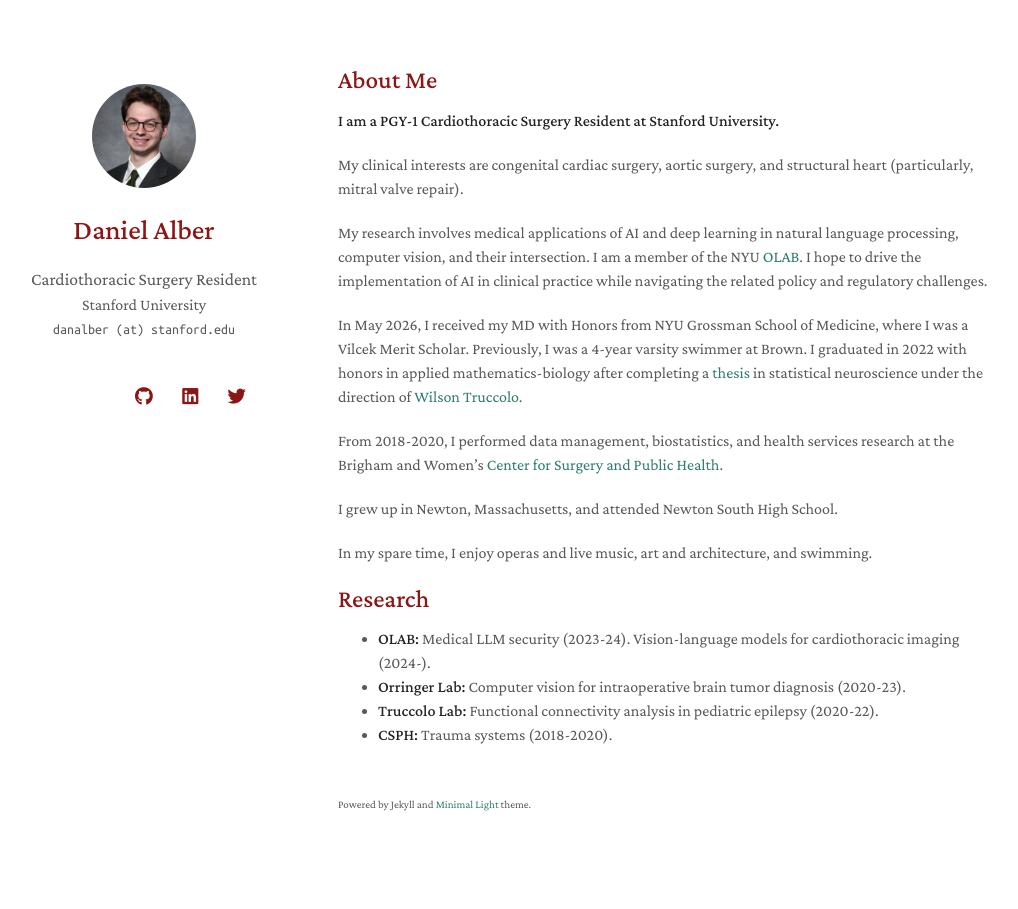
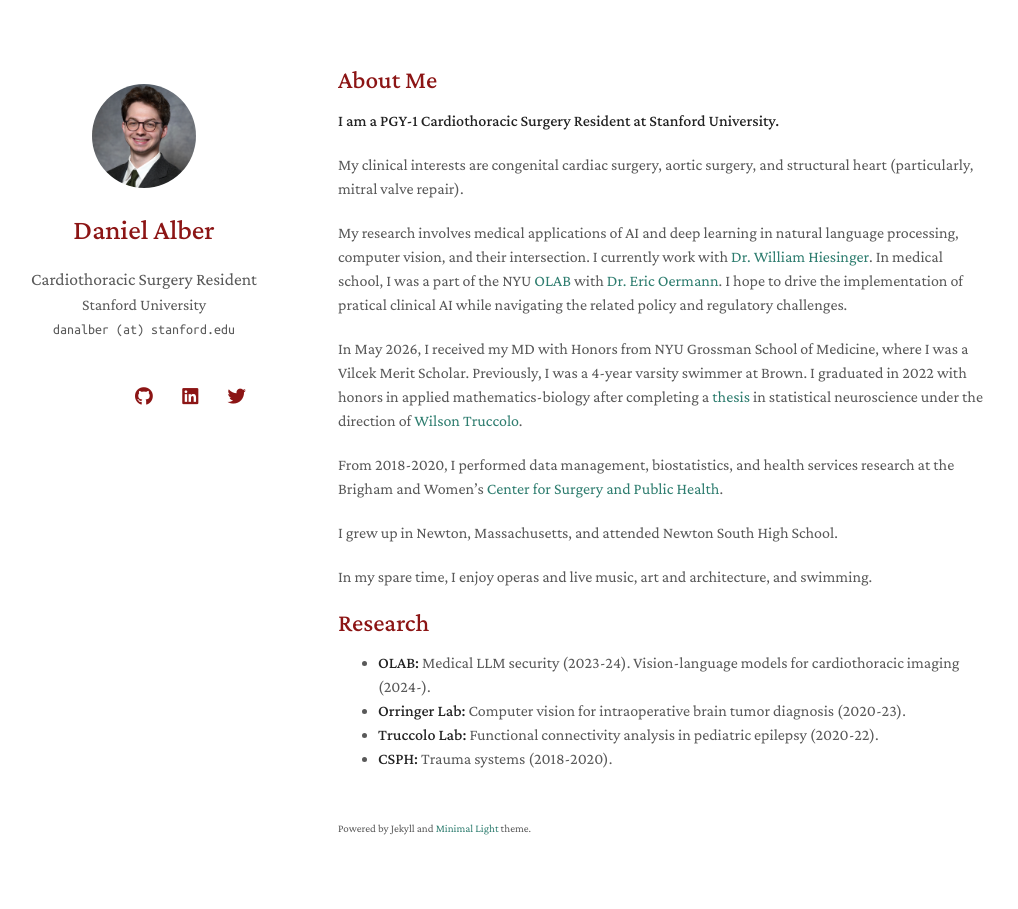
Before and after one commit to danalber/danalber.github.io, a Jekyll site: the page built from index.md, in a window 1280 px wide. Shown: the whole page, without its empty margins (132-1150 px from the left). Built offline with Jekyll 4.4.1, drawn with Linux system fonts in a browser that asks for light colours; nearby versions of some CDN libraries; a style sheet for code colours, icons or effects is not loaded; our own code applies the rules of GitHub Pages for plain Markdown files.

Commit message:
Revise research details and affiliations in index.md
Updated research section to reflect current work and past affiliations.

```diff
--- a/index.md
+++ b/index.md
@@ -8,7 +8,7 @@ layout: homepage
 
 My clinical interests are congenital cardiac surgery, aortic surgery, and structural heart (particularly, mitral valve repair).
 
-My research involves medical applications of AI and deep learning in natural language processing, computer vision, and their intersection. I am a member of the NYU [OLAB](https://www.nyuolab.org/). I hope to drive the implementation of AI in clinical practice while navigating the related policy and regulatory challenges.
+My research involves medical applications of AI and deep learning in natural language processing, computer vision, and their intersection. I currently work with [Dr. William Hiesinger](https://www.hiesingerlab.com/). In medical school, I was a part of the NYU [OLAB](https://www.nyuolab.org/) with [Dr. Eric Oermann](https://nyulangone.org/doctors/1235498403/eric-k-oermann). I hope to drive the implementation of pratical clinical AI while navigating the related policy and regulatory challenges.
 
 In May 2026, I received my MD with Honors from NYU Grossman School of Medicine, where I was a Vilcek Merit Scholar. Previously, I was a 4-year varsity swimmer at Brown. I graduated in 2022 with honors in applied mathematics-biology after completing a [thesis](./assets/alber_thesis_final.pdf) in statistical neuroscience under the direction of [Wilson Truccolo](https://www.truccololab.com/).
 
```
